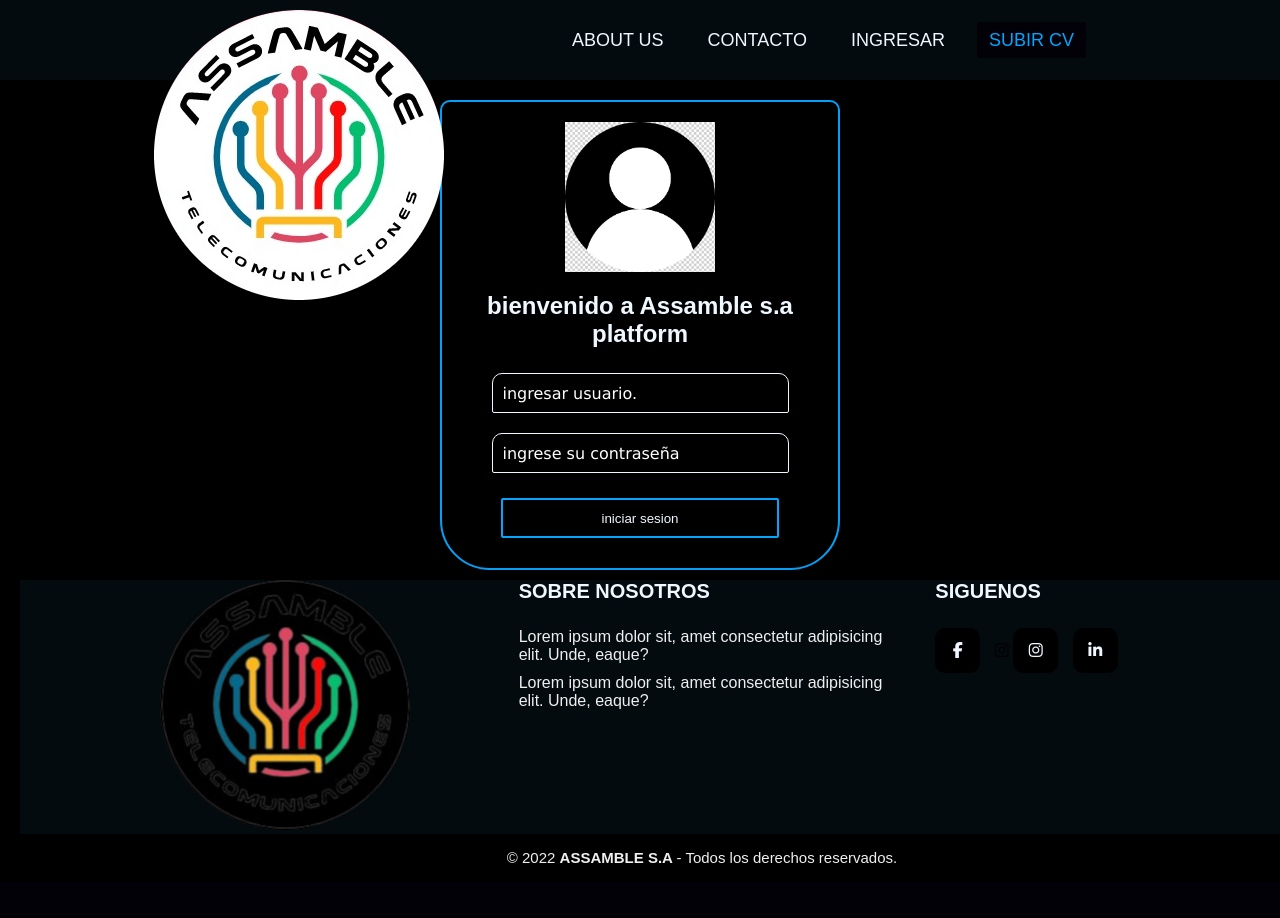
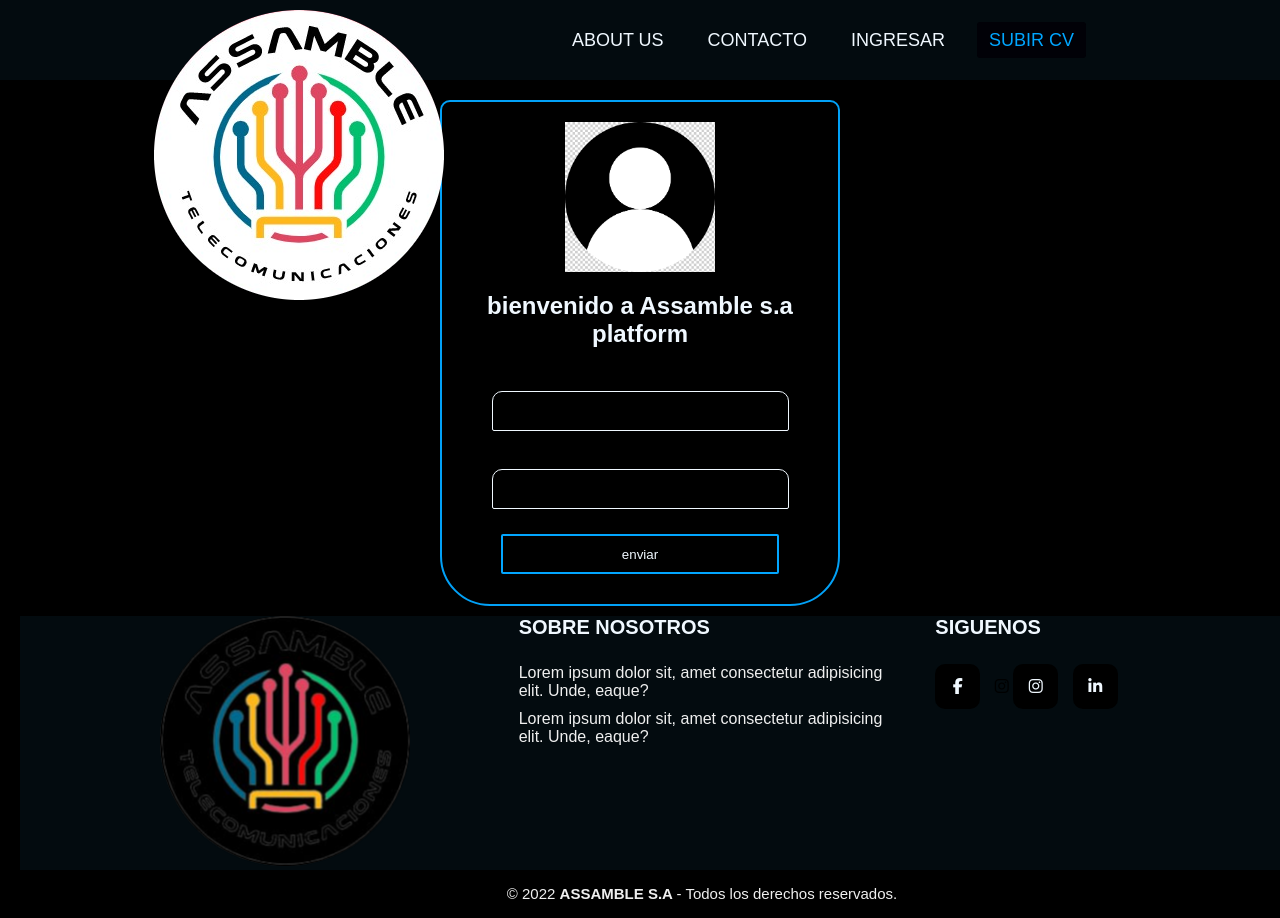
Before and after one commit to Facundo-Su/prueba2, a Django app: page /ingresar in a window 1280 px wide; the page is wider, and only the part inside the window is pictured. Before the commit the page ends 863 px from the top of that part, so only its background shows below. Run offline with Django 4.2, Linux system fonts and the light colour scheme; some libraries are stand-ins or nearby versions.

Commit message:
agregue login

```diff
--- a/assamble/assamble/settings.py
+++ b/assamble/assamble/settings.py
@@ -124,3 +124,5 @@
 # https://docs.djangoproject.com/en/4.0/ref/settings/#default-auto-field
 
 DEFAULT_AUTO_FIELD = 'django.db.models.BigAutoField'
+
+LOGIN_URL = 'ingresar'
--- /dev/null
+++ b/assamble/principal/forms.py
@@ -0,0 +1,6 @@
+from django import forms
+
+from django.contrib.auth.forms import UserCreationForm
+
+class CustomUserCreationForm(UserCreationForm):
+    pass
--- a/assamble/principal/static/principal/css/style.css
+++ b/assamble/principal/static/principal/css/style.css
@@ -46,6 +46,10 @@
 
 }
 
+.logoimagen{
+    width: 50px;
+    height: 50px;
+}
 
 
 .nav-menu {
--- a/assamble/principal/templates/ingresar.html
+++ b/assamble/principal/templates/ingresar.html
@@ -3,14 +3,17 @@
 {% load static %}
 
 {% block contenido %}
+//no se porque no se me modifica los cambio que hago en este html y hice uno en ingresar2 si lo pueden solucionar joya si no se puede solucionar por mi quedamos con el ingresar 2
 
 <div class="form-body">
     <img src="{% static 'principal/assets/usuario2.png' %} " alt="foto-perfil">
-    <p class="texto">bienvenido a Assamble s.a platform</p>
-    <form class="login-form">
-        <input type="text" placeholder="ingresar usuario.">
-        <input type="password" placeholder="ingrese su contraseña">
-        <button>iniciar sesion</button>
+    <p class="texto">bienvenido a Assamble s.a platform asdasdasd</p>
+    <form class="login-form" method ="POST">
+        {% csrf_token %}
+        <input type="text" placeholder="ingresar usuario." name="username" autofocus autocapitalize="none" autocomplete ="username" maxlength="150" required id="id_username">
+        <input type="password" placeholder="ingrese su contraseña" name ="password" autocomplete="current-password" required id="id_password">
+
+        <button type="submit">iniciar sesion</button>
     </form>
 </div>
 
--- /dev/null
+++ b/assamble/principal/templates/ingresar2.html
@@ -0,0 +1,18 @@
+{% extends 'padre.html' %}
+
+{% load static %}
+
+{% block contenido %}
+
+
+<div class="form-body">
+    <img src="{% static 'principal/assets/usuario2.png' %} " alt="foto-perfil">
+    <p class="texto">bienvenido a Assamble s.a platform</p>
+    <form class="login-form" method ="POST">
+        {% csrf_token %}
+        {{form.as_p}}
+        <button type="submit"> enviar</button>
+    </form>
+</div>
+
+{% endblock %}
--- a/assamble/principal/templates/padre.html
+++ b/assamble/principal/templates/padre.html
@@ -11,17 +11,16 @@
 
 </head>
 <body>
-
     <!--navbar-->
     <header class="header">
         <script src="https://kit.fontawesome.com/17f6cda60c.js" crossorigin="anonymous"></script>
         <nav class="nav">
+            <a href="{% url 'inicio' %}" class="logo"><img src="{% static 'principal/assets/assamble-white.png' %}" alt="assamble co."></a>
 
-            <a href="{% url 'inicio' %}" class="logo"><img src="{% static 'principal/assets/assamble-white.png' %} " alt="assamble co."></a>
             <ul class="nav-menu .nav-menu_visible ">
                 <li class="nav-menu-item"><a href="{% url 'sobreNosotros' %}" class="nav-menu-link nav-link">about us</a></li>
                 <li class="nav-menu-item"><a href="{% url 'contacto' %}" class="nav-menu-link nav-link">contacto</a></li>
-                <li class="nav-menu-item"><a href="{% url 'ingresar' %}" class="nav-menu-link nav-link ">ingresar</a></li>
+                <li class="nav-menu-item"><a href="{% url 'Login' %}" class="nav-menu-link nav-link ">ingresar</a></li>
                 <li class="nav-menu-item"><a href="{% url 'subirCv' %}" class="nav-menu-link nav-link nav-menu-link_active">subir cv</a></li>
             </ul>
         </nav>
--- a/assamble/principal/urls.py
+++ b/assamble/principal/urls.py
@@ -1,9 +1,11 @@
 from django.urls import path
 from . import views
+
 urlpatterns = [
     path("",views.inicio , name="inicio"),
     path("aboutUs",views.aboutUS, name ="sobreNosotros"),
     path("contacto",views.contacto , name="contacto"),
     path("suba_su_cv",views.subirCv , name ="subirCv"),
-    path("ingresar",views.ingresar , name = "ingresar" )
+    path("ingresar",views.login_request , name = "ingresar" ),
+    path("registrar",views.registrar, name ="registrar"),
 ]
--- a/assamble/principal/views.py
+++ b/assamble/principal/views.py
@@ -1,4 +1,9 @@
+from multiprocessing import context
+from django.http import HttpResponse
 from django.shortcuts import render
+from django.contrib.auth.forms import AuthenticationForm,UserCreationForm
+from django.contrib.auth import login,logout,authenticate
+from .forms import CustomUserCreationForm
 
 # Create your views here.
 
@@ -16,3 +21,39 @@
 
 def ingresar(request):
     return render(request , "ingresar.html")
+
+def login_request(request):
+    if request.method =="POST":
+        form = AuthenticationForm(request, data =request.POST)
+
+        if form.is_valid():
+            usuario =form.cleaned_data.get("username")
+            contra = form.cleaned_data.get("password")
+
+            user = authenticate(username=usuario, password =contra)
+
+            if user is not None:
+                login(request,user)
+                return render(request ,"ingresadoCorrectamente.html",{"mensaje":f"Bienvenido {usuario}"})
+
+            else:
+                return HttpResponse(f"Usuario Incorrecto")
+        else:
+            return HttpResponse(f"usuario incorrecto")
+
+    form = AuthenticationForm()
+    context={'form':form}
+    return render(request , "ingresar2.html",context)
+
+
+
+
+def registrar(request):
+    if request.method == "POST":
+        form = UserCreationForm(data =request.POST)
+        if form.is_valid():
+            form.save()
+            return HttpResponse("Usuario creado")
+
+    form = UserCreationForm()
+    return render( request , "registrar.html" , {"form":form})
```
Also changed, not shown: assamble/principal/templates/ingresadoCorrectamente.html (added, +14 -0 lines), assamble/principal/templates/registrar.html (added, +27 -0 lines), assamble/db.sqlite3.
